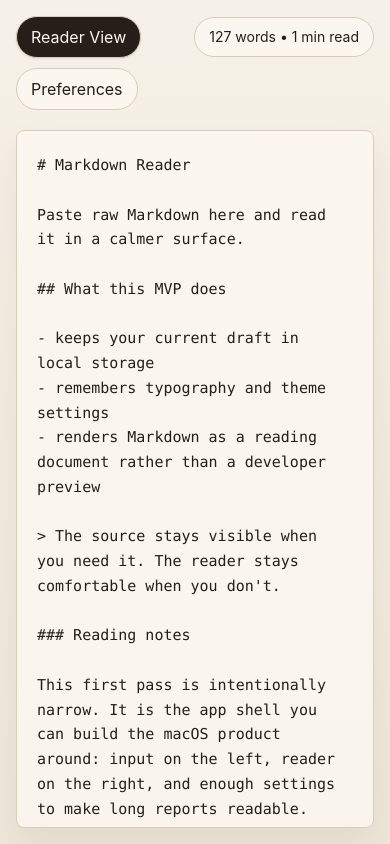
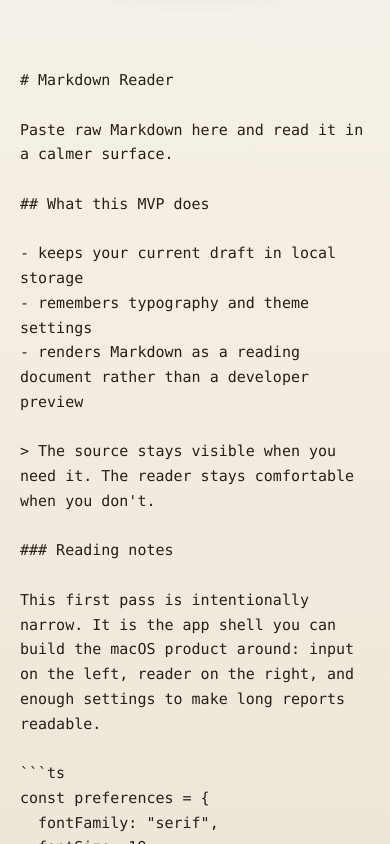
Before and after one commit to yfzhou0904/markdown-reader, a React (Vite) app: page / in a window 390 px wide. Built offline with nearby package versions, Linux system fonts and the light colour scheme.

Commit message:
Redesign reader controls as floating island

```diff
--- a/src/App.css
+++ b/src/App.css
@@ -70,7 +70,7 @@ textarea {
 
 .app-shell {
   --app-bg: #ffffff;
-  --panel-bg: #ffffff;
+  --panel-bg: rgba(255, 255, 255, 0.84);
   --modal-bg: #ffffff;
   --panel-border: #d8d8d8;
   --panel-muted: #666666;
@@ -81,11 +81,7 @@ textarea {
   --reader-muted: #555555;
   --reader-rule: #d6d6d6;
   height: 100vh;
-  padding: 24px;
-  transition: padding 0.35s ease;
-  display: grid;
-  grid-template-rows: auto 1fr;
-  gap: 20px;
+  padding: 0;
   overflow: hidden;
   background: var(--app-bg);
   color: var(--panel-text);
@@ -93,7 +89,7 @@ textarea {
 
 .theme-light {
   --app-bg: #ffffff;
-  --panel-bg: #ffffff;
+  --panel-bg: rgba(255, 255, 255, 0.84);
   --modal-bg: #ffffff;
   --panel-border: #d8d8d8;
   --panel-muted: #666666;
@@ -106,7 +102,7 @@ textarea {
 
 .theme-paper {
   --app-bg: linear-gradient(180deg, #f6f1e8 0%, #eee6d8 100%);
-  --panel-bg: rgba(252, 247, 239, 0.88);
+  --panel-bg: rgba(252, 247, 239, 0.82);
   --modal-bg: #fbf6ed;
   --panel-border: #d9cdb9;
   --panel-muted: #6a5d4f;
@@ -119,7 +115,7 @@ textarea {
 
 .theme-dark {
   --app-bg: linear-gradient(180deg, #171718 0%, #111214 100%);
-  --panel-bg: rgba(28, 31, 35, 0.86);
+  --panel-bg: rgba(28, 31, 35, 0.8);
   --modal-bg: #1c1f23;
   --panel-border: #32363c;
   --panel-muted: #9ea7b3;
@@ -131,26 +127,7 @@ textarea {
   --reader-rule: #47505a;
 }
 
-.topbar {
-  display: flex;
-  align-items: center;
-  justify-content: flex-end;
-  gap: 16px;
-}
-
-.status-group {
-  display: flex;
-  align-items: center;
-  flex-wrap: wrap;
-  justify-content: flex-end;
-  width: 100%;
-  gap: 10px;
-}
-
-.status-pill,
-.ghost-button,
-.primary-button,
-.icon-button {
+.ghost-button {
   min-height: 40px;
   padding: 10px 14px;
   border: 1px solid var(--panel-border);
@@ -160,48 +137,8 @@ textarea {
   white-space: nowrap;
 }
 
-.status-pill {
-  display: inline-flex;
-  align-items: center;
-  font-size: 14px;
-  line-height: 1;
-}
-
 .ghost-button {
   appearance: none;
-}
-
-.primary-button {
-  appearance: none;
-  background: var(--panel-text);
-  color: var(--reader-bg);
-  box-shadow: 0 1px 3px rgba(0, 0, 0, 0.08);
-}
-
-.primary-button:hover {
-  transform: translateY(-1px);
-  box-shadow: 0 4px 12px rgba(0, 0, 0, 0.12);
-}
-
-.primary-button:active {
-  transform: translateY(0) scale(0.97);
-  box-shadow: 0 1px 3px rgba(0, 0, 0, 0.08);
-}
-
-.primary-button-left {
-  margin-right: auto;
-}
-
-.icon-button {
-  appearance: none;
-  width: 40px;
-  min-width: 40px;
-  padding: 0;
-  display: inline-grid;
-  place-items: center;
-  font-size: 24px;
-  line-height: 1;
-  margin-right: auto;
 }
 
 .ghost-button:hover {
@@ -212,17 +149,98 @@ textarea {
   transform: scale(0.97);
 }
 
-.icon-button:hover {
-  background: rgba(127, 127, 127, 0.08);
+.workspace {
+  height: 100%;
+  min-height: 0;
+  position: relative;
 }
 
-.icon-button:active {
-  transform: scale(0.92);
+.top-reveal-zone {
+  position: absolute;
+  top: 0;
+  left: 50%;
+  width: min(320px, calc(100vw - 48px));
+  height: 104px;
+  transform: translateX(-50%);
+  z-index: 2;
 }
 
-.workspace {
-  min-height: 0;
-  position: relative;
+.floating-controls-frame {
+  position: absolute;
+  top: 0;
+  left: 50%;
+  z-index: 3;
+  width: min(320px, calc(100vw - 48px));
+  height: 104px;
+  overflow: clip;
+  pointer-events: none;
+  transform: translateX(-50%);
+}
+
+.floating-controls {
+  position: absolute;
+  top: 0;
+  left: 50%;
+  display: inline-flex;
+  align-items: center;
+  gap: 6px;
+  padding: 6px;
+  border: 1px solid color-mix(in srgb, var(--panel-border) 84%, transparent);
+  border-radius: 999px;
+  background: color-mix(in srgb, var(--panel-bg) 92%, transparent);
+  box-shadow: 0 12px 34px rgba(0, 0, 0, 0.16);
+  backdrop-filter: blur(18px) saturate(1.08);
+  -webkit-backdrop-filter: blur(18px) saturate(1.08);
+  transform: translate(-50%, calc(-100% - 40px));
+  transition: transform 0.24s ease;
+}
+
+.top-reveal-zone:hover + .floating-controls-frame,
+.floating-controls-frame:hover,
+.floating-controls-frame:focus-within {
+  pointer-events: auto;
+}
+
+.top-reveal-zone:hover + .floating-controls-frame .floating-controls,
+.floating-controls-frame:hover .floating-controls,
+.floating-controls-frame:focus-within .floating-controls {
+  transform: translate(-50%, 14px);
+}
+
+.floating-action-button,
+.floating-icon-button {
+  appearance: none;
+  min-height: 40px;
+  border: 0;
+  border-radius: 999px;
+  background: transparent;
+  color: var(--panel-text);
+  white-space: nowrap;
+}
+
+.floating-action-button {
+  padding: 10px 16px;
+  font-weight: 600;
+  letter-spacing: -0.01em;
+}
+
+.floating-icon-button {
+  width: 40px;
+  min-width: 40px;
+  padding: 0;
+  display: inline-grid;
+  place-items: center;
+  font-size: 18px;
+}
+
+.floating-action-button:hover,
+.floating-icon-button:hover {
+  background: rgba(127, 127, 127, 0.1);
+}
+
+.floating-action-button:active,
+.floating-icon-button:active {
+  transform: scale(0.96);
 }
 
 .source-editor-shell,
@@ -230,21 +248,18 @@ textarea {
   position: absolute;
   inset: 0;
   width: 100%;
-  border: 1px solid var(--panel-border);
-  border-radius: 8px;
-  background: var(--panel-bg);
-  box-shadow: var(--panel-shadow);
 }
 
 .source-editor-shell {
   display: flex;
   overflow: hidden;
+  background: transparent;
 }
 
 .source-editor {
   width: 100%;
   height: 100%;
-  padding: 22px 20px 28px;
+  padding: 72px 28px 32px;
   border: 0;
   outline: 0;
   overflow: auto;
@@ -264,17 +279,13 @@ textarea {
 .reader-card {
   overflow: auto;
   background: var(--reader-bg);
-  clip-path: inset(0 100% 100% 0 round 8px);
+  clip-path: inset(0 100% 100% 0);
   transition: clip-path 0.45s cubic-bezier(0.4, 0, 0.2, 1);
   pointer-events: none;
 }
 
-.is-reader-open {
-  padding: 16px;
-}
-
 .is-reader-open .reader-card {
-  clip-path: inset(0 0% 0% 0 round 8px);
+  clip-path: inset(0 0% 0% 0);
   pointer-events: auto;
 }
 
@@ -286,7 +297,7 @@ textarea {
   width: 100%;
   margin: 0 auto;
   max-width: 860px;
-  padding: 40px 36px 56px;
+  padding: 88px 48px 64px;
   color: var(--reader-text);
   font-size: var(--reader-font-size);
   line-height: var(--reader-line-height);
@@ -520,29 +531,26 @@ textarea {
 }
 
 @media (max-width: 820px) {
-  .app-shell {
-    padding: 16px;
+  .top-reveal-zone {
+    width: min(280px, calc(100vw - 32px));
+    height: 88px;
   }
 
-  .topbar {
-    justify-content: stretch;
+  .floating-controls-frame {
+    width: min(280px, calc(100vw - 32px));
+    height: 88px;
   }
 
-  .modal-header,
-  .status-group {
-    justify-content: flex-start;
+  .floating-controls {
+    top: 10px;
   }
 
-  .status-group {
-    width: 100%;
-  }
-
-  .icon-button {
-    margin-right: 0;
+  .source-editor {
+    padding: 68px 20px 28px;
   }
 
   .reader-preview {
-    padding: 28px 20px 40px;
+    padding: 76px 20px 40px;
   }
 
   .control-row {
--- a/src/App.tsx
+++ b/src/App.tsx
@@ -113,13 +113,6 @@ function App() {
     window.localStorage.setItem(STORAGE_KEYS.settings, JSON.stringify(settings));
   }, [settings]);
 
-  const wordCount = useMemo(() => {
-    const words = source.trim().match(/\S+/g);
-    return words ? words.length : 0;
-  }, [source]);
-  const readingMinutes = Math.max(1, Math.round(wordCount / 220));
-  const readingSummary = `${wordCount} words • ${readingMinutes} min read`;
-
   const markdownComponents = useMemo(
     () =>
       ({
@@ -193,11 +186,13 @@ function App() {
 
   return (
     <main className={`app-shell theme-${settings.theme} ${isReaderOpen ? "is-reader-open" : ""}`}>
-      <header className="topbar">
-        <div className="status-group" aria-label="document status">
+      <section className="workspace">
+        <div className="top-reveal-zone" aria-hidden="true" />
+        <div className="floating-controls-frame">
+          <div className="floating-controls" aria-label="document controls">
             {isReaderOpen ? (
               <button
-              className="icon-button"
+                className="floating-action-button"
                 type="button"
                 aria-label="Close reader view"
                 onClick={() => setIsReaderOpen(false)}
@@ -206,25 +201,24 @@ function App() {
               </button>
             ) : (
               <button
-              className="primary-button primary-button-left"
+                className="floating-action-button"
                 type="button"
                 onClick={() => setIsReaderOpen(true)}
               >
                 Reader View
               </button>
             )}
-          <div className="status-pill">{readingSummary}</div>
             <button
-            className="ghost-button"
+              className="floating-icon-button"
               type="button"
+              aria-label="Open preferences"
               onClick={() => setIsPreferencesOpen(true)}
             >
-            Preferences
+              <span aria-hidden="true">⚙</span>
             </button>
           </div>
-      </header>
+        </div>
 
-      <section className="workspace">
         <label
           className="source-editor-shell"
           aria-hidden={isReaderOpen}
```
Lines whose indentation alone changed are shown as unchanged.
